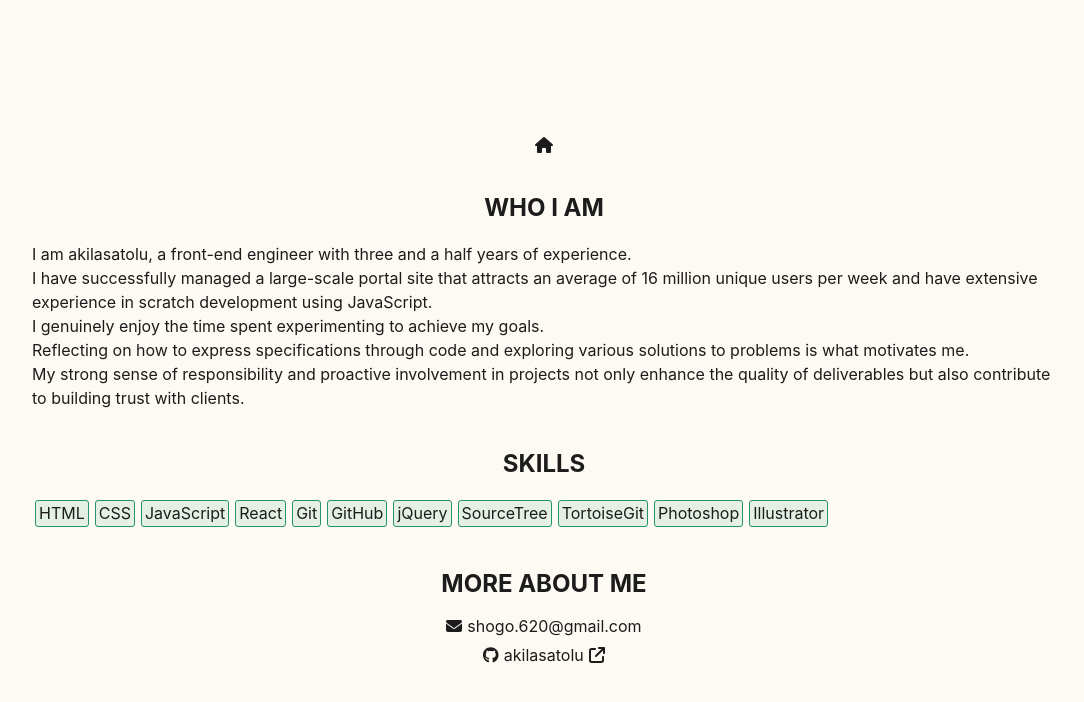
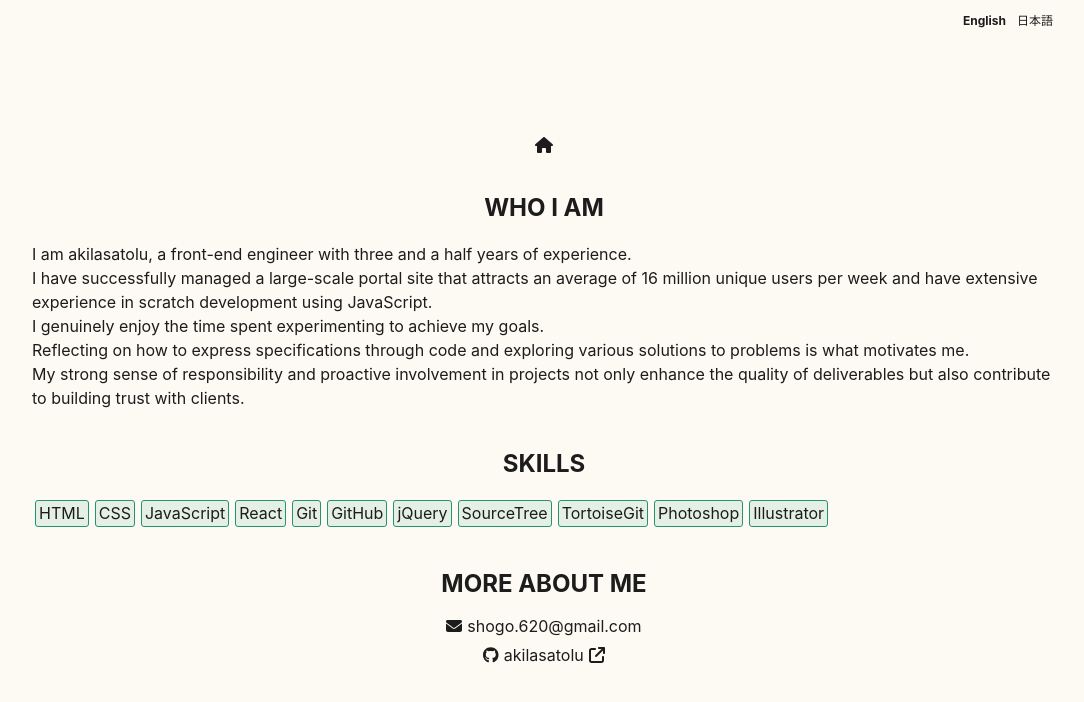
Before and after one commit to akilasatolu/akilasatolu, a React (Create React App) app: page /akilasatolu/me in a window 1280 px wide. Shown: the top 702 px of the page, without its empty margins (96-1180 px from the left). Built offline with nearby package versions, Linux system fonts and the light colour scheme.

Commit message:
add 多言語化対応

```diff
--- a/package.json
+++ b/package.json
@@ -12,8 +12,10 @@
     "@testing-library/jest-dom": "^5.17.0",
     "@testing-library/react": "^13.4.0",
     "@testing-library/user-event": "^13.5.0",
+    "i18next": "^23.16.0",
     "react": "^18.3.1",
     "react-dom": "^18.3.1",
+    "react-i18next": "^15.0.3",
     "react-router-dom": "^6.26.2",
     "react-scripts": "5.0.1",
     "web-vitals": "^2.1.4"
--- a/src/App.css
+++ b/src/App.css
@@ -8,6 +8,7 @@
     align-items: center;
     justify-content: center;
     font-size: var(--font-size-normal);
+    position: relative;
 }
 
 .app_inner {
--- a/src/App.js
+++ b/src/App.js
@@ -2,11 +2,13 @@ import { BrowserRouter as Router, Routes, Route } from 'react-router-dom';
 import Home from './pages/Home';
 import Me from './pages/Me';
 import Labo from './pages/Labo';
+import ChangeLang from './Components/ChangeLang'
 
 function App() {
     return (
         <Router basename="/akilasatolu">
             <div className='app'>
+                <ChangeLang />
                 <Routes>
                     <Route exact path="/" element={<Home />} />
                     <Route path="/me" element={<Me />} />
--- /dev/null
+++ b/src/Components/ChangeLang.js
@@ -0,0 +1,20 @@
+import { useTranslation } from 'react-i18next';
+import { useState } from 'react';
+
+function ChangeLang() {
+    const { i18n } = useTranslation();
+    const [activeLang, setIsActive] = useState('en');
+    const changeLanguage = (lng) => {
+        i18n.changeLanguage(lng);
+        setIsActive(lng);
+    };
+
+    return (
+    <div className='changeLang'>
+        <button className={'changeLang_btn' + (activeLang==='en' ? ' changeLang_selected' : '')} onClick={() => changeLanguage('en')}>English</button>
+        <button className={'changeLang_btn' + (activeLang==='ja' ? ' changeLang_selected' : '')} onClick={() => changeLanguage('ja')}>日本語</button>
+    </div>
+    );
+}
+
+export default ChangeLang;
--- a/src/Components/Components.css
+++ b/src/Components/Components.css
@@ -97,3 +97,25 @@ BadgeList
 .badge_list .badge_item {
     margin-top: 3px;
 }
+
+/* ===========================================
+ChangeLang
+=========================================== */
+.changeLang {
+    position: absolute;
+    top: 10px;
+    right: 10%;
+}
+
+.changeLang_btn {
+    font-size: var(--font-size-small);
+    padding: 3px;
+}
+
+.changeLang .changeLang_btn:first-child {
+    margin-right: 5px;
+}
+
+.changeLang_btn.changeLang_selected {
+    font-weight: bold;
+}
--- /dev/null
+++ b/src/i18n.js
@@ -0,0 +1,20 @@
+import i18n from 'i18next';
+import { initReactI18next } from 'react-i18next';
+import enTl from './locales/en/translation.json';
+import jaTl from './locales/ja/translation.json';
+
+i18n
+.use(initReactI18next)
+.init({
+    resources: {
+        en: {translation: enTl},
+        ja: {translation: jaTl},
+    },
+    lng: 'en',
+    fallbackLng: 'en',
+    interpolation: {
+        escapeValue: false
+    }
+});
+
+export default i18n;
--- a/src/index.js
+++ b/src/index.js
@@ -6,11 +6,15 @@ import './App.css';
 import './Components/Components.css';
 import App from './App';
 import reportWebVitals from './reportWebVitals';
+import i18n from './i18n';
+import { I18nextProvider } from 'react-i18next';
 
 const root = ReactDOM.createRoot(document.getElementById('root'));
 root.render(
     <React.StrictMode>
-        <App />
+        <I18nextProvider i18n={i18n}>
+            <App />
+        </I18nextProvider>
     </React.StrictMode>
 );
 
--- /dev/null
+++ b/src/locales/en/translation.json
@@ -0,0 +1,4 @@
+{
+    "Me": "I am akilasatolu, a front-end engineer with three and a half years of experience.\nI have successfully managed a large-scale portal site that attracts an average of 16 million unique users per week and have extensive experience in scratch development using JavaScript.\nI genuinely enjoy the time spent experimenting to achieve my goals.\nReflecting on how to express specifications through code and exploring various solutions to problems is what motivates me.\nMy strong sense of responsibility and proactive involvement in projects not only enhance the quality of deliverables but also contribute to building trust with clients.",
+    "Labo":"I am deeply curious about emerging technologies and continuously strive to enhance my knowledge.\nI translate this knowledge into actionable skills through coding and project development.\nHere, you can see some of the work that has resulted from my efforts."
+}
--- /dev/null
+++ b/src/locales/ja/translation.json
@@ -0,0 +1,4 @@
+{
+    "Me": "初めまして、akilasatoluです。\nフロントエンドエンジニアとして3年半の経験があります。\n週平均1600万UUを集める大規模ポータルサイトの運営を成功させた経験があり、JavaScriptを使用したスクラッチ開発の豊富な経験も持っています。\n私は、目的を達成するために試行錯誤する時間を心から楽しんでいます。\n仕様をどのようにコードで表現するかを考えたり、問題に対するさまざまな解決策を探求することが私のモチベーションです。\n強い責任感とプロジェクトへの積極的な取り組みにより、成果物の品質を高めるだけでなく、クライアントとの信頼関係の構築にも貢献しています。",
+    "Labo":"私は新しい技術に対して強い好奇心を持ち、常に知識を向上させることに努めています。\nその知識をコーディングやプロジェクト開発を通じて、実践的なスキルに変えています。\nここでは、私の取り組みの成果の一部をご覧いただけます。"
+}
--- a/src/pages/Labo.js
+++ b/src/pages/Labo.js
@@ -2,14 +2,16 @@ import Text from '../Components/Text';
 import Home from '../Components/LinkHome';
 import Articles from '../Components/Articles';
 import Data from '../datas/data.json';
+import { useTranslation } from 'react-i18next';
 
 function Labo() {
+    const { t } = useTranslation();
     return (
         <div className='app_inner'>
             <Home />
             <section className='section'>
                 <div className='section_body'>
-                    <Text>{'I am deeply curious about emerging technologies and continuously strive to enhance my knowledge.\nI translate this knowledge into actionable skills through coding and project development.\nHere, you can see some of the work that has resulted from my efforts.'}</Text>
+                    <Text>{t('Labo')}</Text>
                     <Articles datas={Data.data.Labo} />
                 </div>
             </section>
--- a/src/pages/Me.js
+++ b/src/pages/Me.js
@@ -6,19 +6,21 @@ import Home from '../Components/LinkHome';
 import ListColumn from '../Components/ListColumn'
 import BadgeList from '../Components/BadgeList'
 import Data from '../datas/data.json';
+import { useTranslation } from 'react-i18next';
 
 function Me() {
     const infos = [
         <p><FontAwesomeIcon className='icon_left' icon={faEnvelope} />shogo.620@gmail.com</p>,
         <a href={'https://github.com/akilasatolu'} target='_blank' rel='noopener'><p><FontAwesomeIcon className='icon_left' icon={faGithub} />akilasatolu<FontAwesomeIcon className='icon_right' icon={faArrowUpRightFromSquare} /></p></a>
     ];
+    const { t } = useTranslation();
     return (
         <div className='app_inner'>
             <Home />
             <section className='section'>
                 <div className='section_title'><p>WHO I AM</p></div>
                 <div className='section_body'>
-                    <Text>{'I am akilasatolu, a front-end engineer with three and a half years of experience.\nI have successfully managed a large-scale portal site that attracts an average of 16 million unique users per week and have extensive experience in scratch development using JavaScript.\nI genuinely enjoy the time spent experimenting to achieve my goals.\nReflecting on how to express specifications through code and exploring various solutions to problems is what motivates me.\nMy strong sense of responsibility and proactive involvement in projects not only enhance the quality of deliverables but also contribute to building trust with clients.'}</Text>
+                    <Text>{t('Me')}</Text>
                 </div>
             </section>
             <section className='section'>
```
Also changed, not shown: 1 other file (tests, documents, lock files or other folders).
